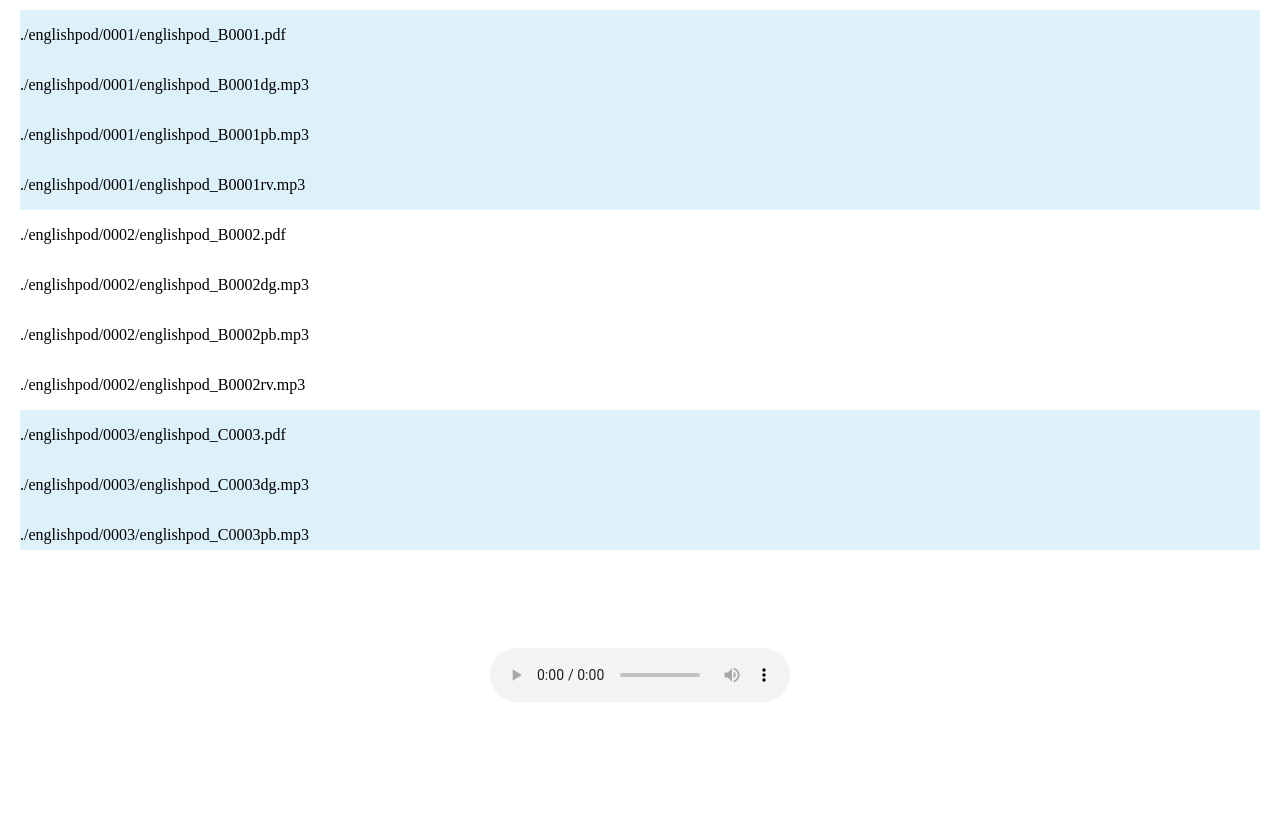
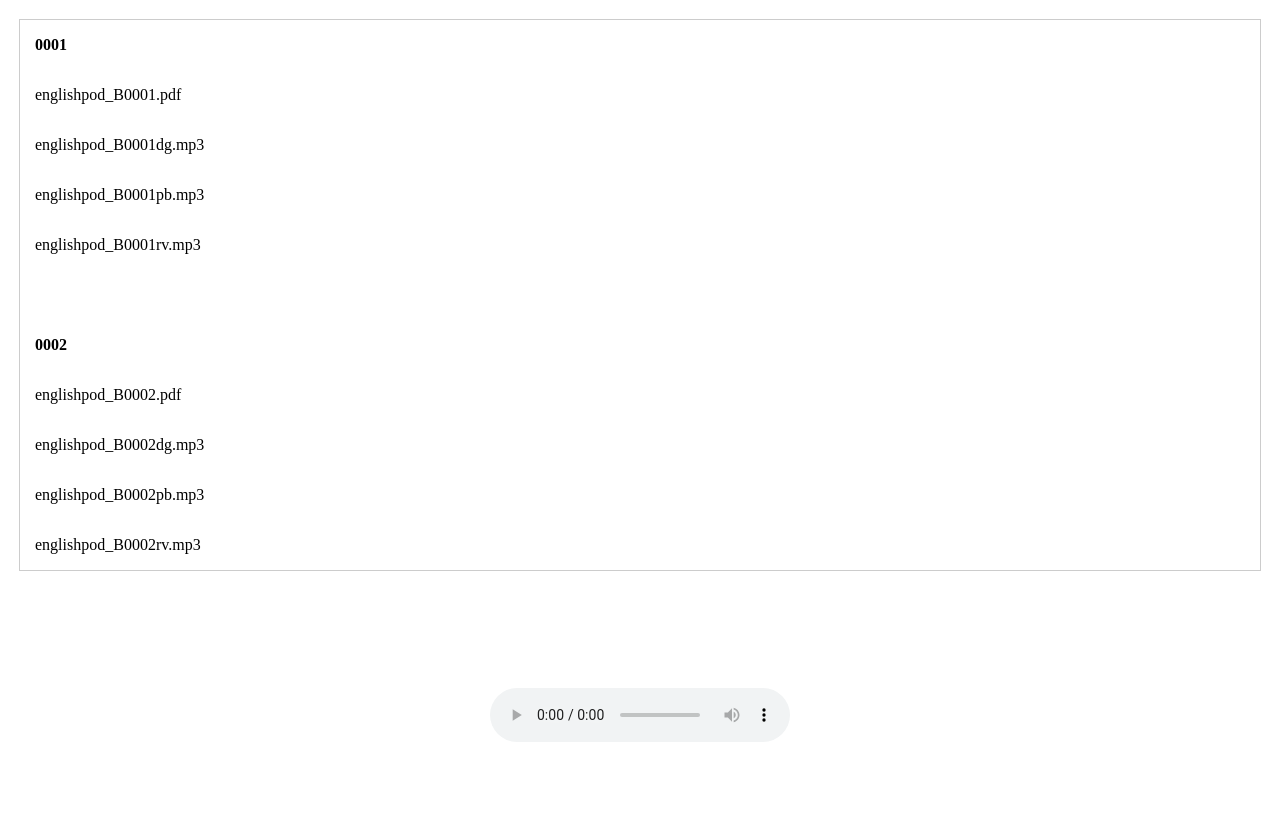
Before and after one commit to yooourt/yooourt.github.io, a plain HTML site: page ep/main.html in a window 1280 px wide. Before the commit the page ends 800 px from the top, so only its background shows below. Drawn offline with Linux system fonts and the light colour scheme.

Commit message:
Update main.html

```diff
--- a/ep/main.html
+++ b/ep/main.html
@@ -20,23 +20,37 @@ ol {
     padding: 0;
 }
 
-#sound-list {
-    padding: 10px 20px;
+.play-list-wrapper {
+    margin: 20px;
+    outline: 1px solid #ccc;
+}
+
+#play-list {
     height: calc(100vh - 250px);
     overflow: auto;
 }
 
-#sound-list li {
+#play-list li {
     display: flex;
     align-items: center;
     height: 50px;
+    padding: 0 15px;
 }
 
-#sound-list li.type1 {
-    background-color: #87ceeb47;
+#play-list .directory {
+    /* color: greenyellow; */
+    font-weight: bolder;
 }
 
-#sound-list li:active {
+#play-list .directory:not(:first-of-type) {
+    margin-top: 50px;
+}
+
+#play-list .file {
+    cursor: pointer;
+}
+
+#play-list .file:active {
   background-color: yellow;
 }
 
@@ -50,12 +64,14 @@ ol {
 </style>
 </head>
 <body>
-<ol id="sound-list">
-</ol>
+<div class="play-list-wrapper">
+    <ol id="play-list">
+    </ol>
+</div>
 
 <div class="player-wrapper">
     <audio id="player" controls></audio>
- </div>
+</div>
 
 <script type="text/javascript" src="./englishpod_data.js"></script>
 <script>
@@ -107,39 +123,6 @@ let appendHtml = function(element, html) {
     element.insertAdjacentHTML('beforeend', html)
 }
 
-// let generatePlayList = function(count) {
-//     let con = 0
-//     let xxx = true
-//     let url = 'https://api.github.com/repos/yooourt/yooourt.github.io/git/trees/main?recursive=0'
-//     ajax({ method: 'GET', url: url })
-//         .then(function(json) {
-//             let data = JSON.parse(json)
-
-//             let list = data.tree
-//             for(let item of list) {
-//                 let test  = (
-//                     item.path.startsWith('ep') &&
-//                     item.path.endsWith('.mp3') &&
-//                     item.type === 'blob'
-//                 )
-//                 if (test) {
-//                     let soundSrc = `.${item.path.slice(2)}`
-//                     let classes = 'xxx' + (xxx ? 'a' : 'b')
-//                     appendHtml(e('#sound-list'), `
-//                         <li class="${classes}" data-sound-src="${soundSrc}">${soundSrc}</li>
-//                     `)
-
-//                     con += 1
-//                     if (con > 2) {
-//                         con = 0
-//                         xxx = !xxx
-//                         console.log('@@ xxx', xxx)
-//                     }
-//                 }
-//             }
-//         })
-// }
-
 let playList = function(count) {
     let files = []
     for(let item of englishpodData) {
@@ -165,7 +148,7 @@ let playList = function(count) {
     return files
 }
 
-let generatePlayList = function() {
+let generatePlayList1 = function() {
     let previous
     let classes
     let list = playList()
@@ -179,8 +162,26 @@ let generatePlayList = function() {
         }
         previous = item.directoryName
         let soundSrc = item.path
-        appendHtml(e('#sound-list'), `
-            <li class="${classes}" data-sound-src="${soundSrc}">${soundSrc}</li>
+        appendHtml(e('#play-list'), `
+            <li class="${classes}" data-sound-src="${soundSrc}">${item.name}</li>
+        `)
+    }
+}
+
+let generatePlayList = function() {
+    let prevDirName
+    let list = playList()
+    for(let item of list) {
+        let currDirName = item.directoryName
+        if (currDirName != prevDirName) {
+            appendHtml(e('#play-list'), `
+                <li class="directory">${currDirName}</li>
+            `)
+        }
+        prevDirName = currDirName
+
+        appendHtml(e('#play-list'), `
+            <li class="file" data-sound-src="${item.path}">${item.name}</li>
         `)
     }
 }
@@ -189,7 +190,7 @@ let generatePlayList = function() {
 
 let __main = function() {
     generatePlayList()
-    on(e('#sound-list'), 'li', 'click', function(event) {
+    on(e('#play-list'), 'li', 'click', function(event) {
         let target = event.target
         let player = e('#player')
         player.src = target.dataset.soundSrc
```
